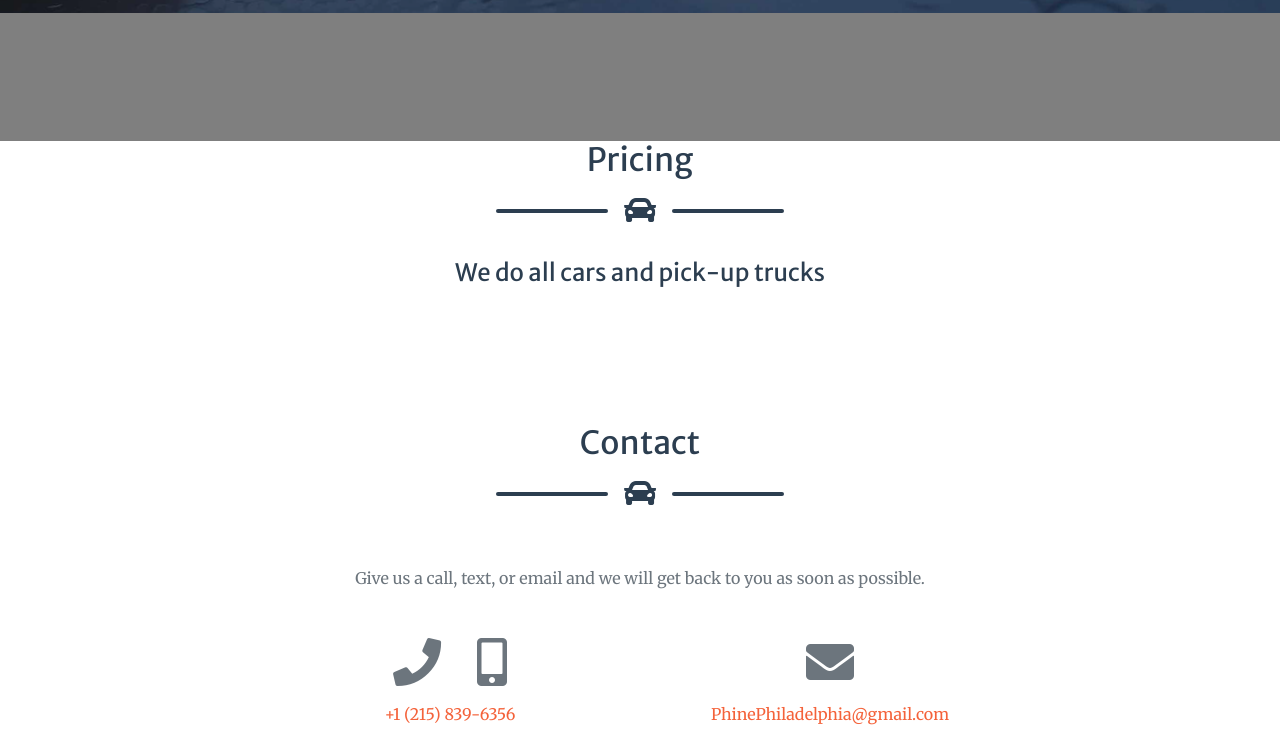
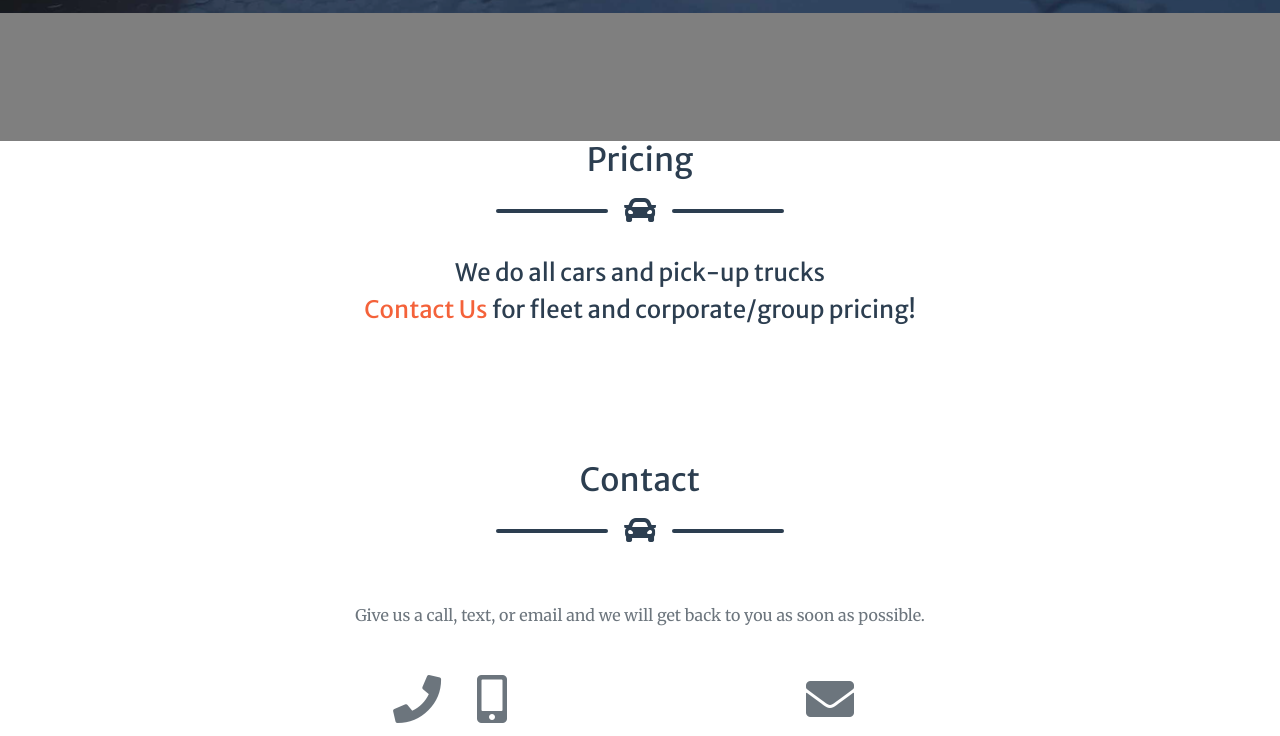
Before and after one commit to momajd/fictional-adventure, a website with bundled scripts: page index.html in a window 1280 px wide. Shown: the part 3532-4268 px from the top of the page. Built offline with nearby package versions, Linux system fonts and the light colour scheme; a script that the page names is missing.

Commit message:
contact us..

```diff
--- a/index.html
+++ b/index.html
@@ -279,6 +279,9 @@
       </div>
 
       <h4 class="font-colored" id="book-now">We do all cars and pick-up trucks </h4>
+      <h4 class="font-colored" id="book-now">
+        <a href="#contact" class="js-scroll-trigger">Contact Us</a> for fleet and corporate/group pricing!
+      </h4>
 
       <script src="//simplybook.me/v2/widget/widget.js"></script>
       <script>var widget = new SimplybookWidget({"widget_type":"iframe","url":"https:\/\/ebbymajdyahoocom.simplybook.me","theme":"space","theme_settings":{"sb_base_color":"#d42853","timeline_show_end_time":"0","timeline_modern_display":"as_slots","display_item_mode":"list","dark_font_color":"#474747","light_font_color":"#ffffff","sb_company_label_color":"#ffffff","hide_img_mode":"0","show_sidebar":"1","sb_busy":"#dad2ce","sb_available":"#d3e0f1"},"timeline":"modern","datepicker":"top_calendar","is_rtl":false,"app_config":{"predefined":[]}});</script>
```
